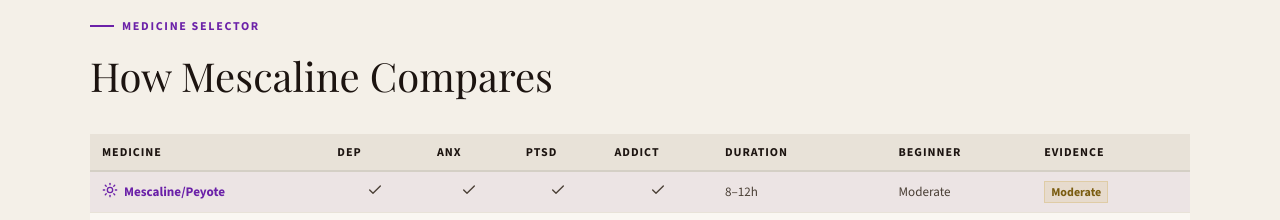
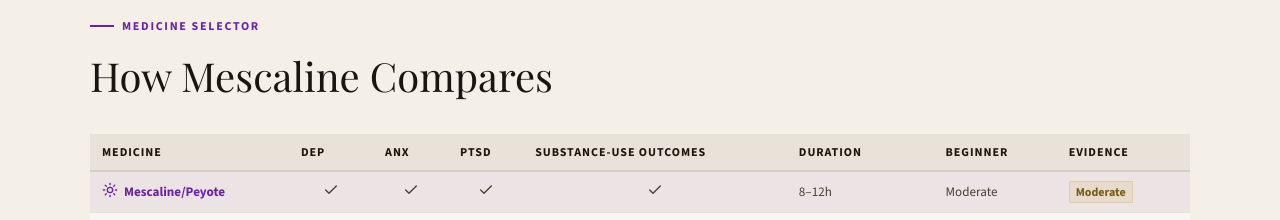
Before and after one commit to RRTONY/psychedelicreadiness, a Next.js app: page /peyote-mescaline in a window 1280 px wide. Shown: the part 5440-5660 px from the top of the page. Built offline with nearby package versions, Linux system fonts and the light colour scheme; no server answers; a web font is replaced by a local one.

Commit message:
Replace stigmatizing comparison label [by Tony Greenberg]

```diff
--- a/src/app/peyote-mescaline/page.tsx
+++ b/src/app/peyote-mescaline/page.tsx
@@ -314,7 +314,7 @@ export default function PeyoteMescalinePage() {
                 <th className={`${thClass} text-center`}>Dep</th>
                 <th className={`${thClass} text-center`}>Anx</th>
                 <th className={`${thClass} text-center`}>PTSD</th>
-                <th className={`${thClass} text-center`}>Addict</th>
+                <th className={`${thClass} text-center`}>Substance-use outcomes</th>
                 <th className={thClass}>Duration</th>
                 <th className={thClass}>Beginner</th>
                 <th className={thClass}>Evidence</th>
```
